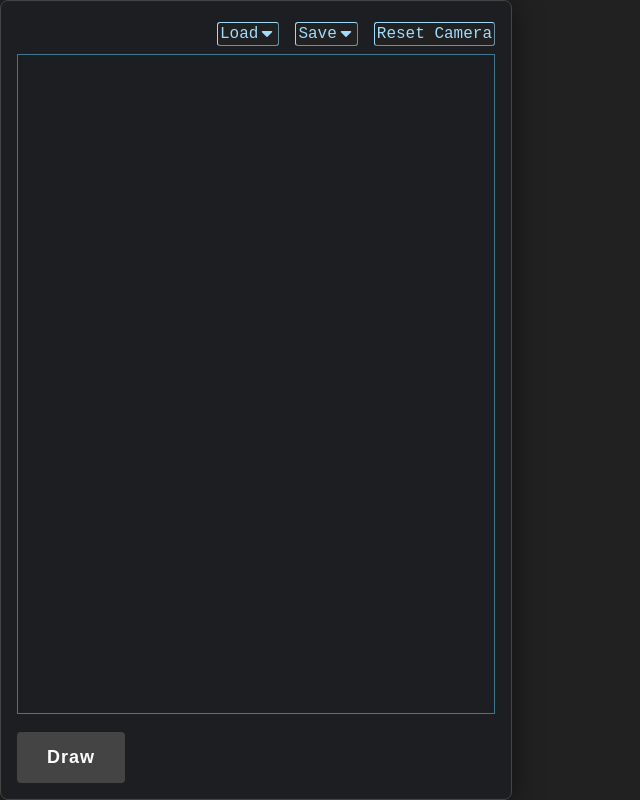
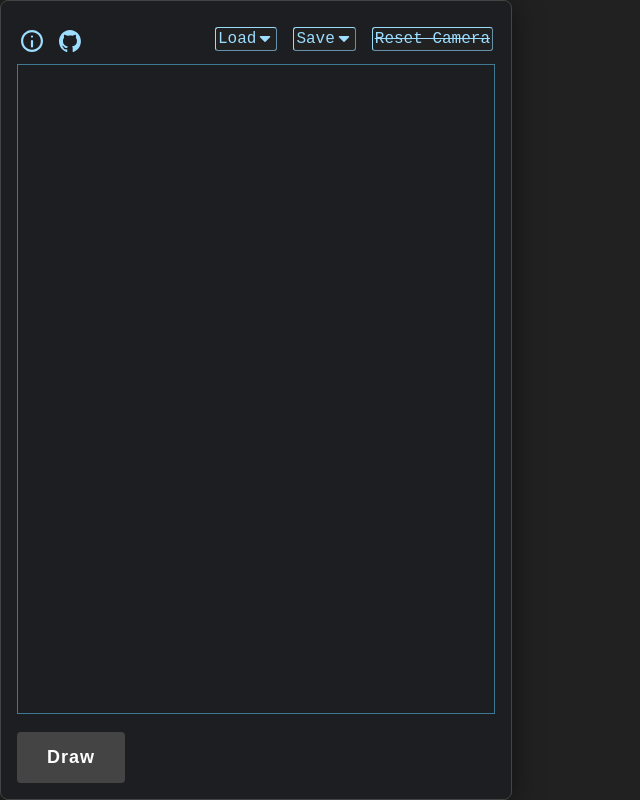
Before and after one commit to slaimon/cryxtels-editor, a plain HTML site: page index.html in a window 1280 px wide. Shown: the whole page, without its empty margins (0-640 px from the left). Drawn offline with nearby package versions, Linux system fonts and the light colour scheme.

Commit message:
Added repo link, editor now opens on gyro

```diff
--- a/base.css
+++ b/base.css
@@ -60,7 +60,20 @@ div.editor_menubar {
 
     display: flex;
     flex-direction: row;
-    justify-content: flex-end;
+    justify-content: space-between;
+    gap: 1em;
+
+    padding: 0px 1px;
+    margin: 5px 1px;
+}
+
+div.editor_menu_segment {
+    width:min-content;
+
+    display: flex;
+    flex-direction: row;
+    justify-content: flex-start;
+    align-items: center;
     gap: 1em;
 
     padding: 0px 1px;
@@ -200,6 +213,14 @@ div.editor_menubar {
     background-color: var(--dropdown-element-active);
 }
 
+.editor_menu_icon {
+    height: 22px;
+    width: 22px;
+    display: flex;
+    justify-content: center;
+    filter: brightness(0) saturate(100%) invert(75%) sepia(51%) saturate(347%) hue-rotate(172deg) brightness(101%) contrast(99%);
+}
+
 .dropdown_icon {
     height: 18px;
     width: auto;
--- a/index.html
+++ b/index.html
@@ -19,6 +19,13 @@
     <div id="main" class="main">
         <div class="editor_wrapper">
             <div class="editor_menubar">
+                <div id=right_menu class="editor_menu_segment">
+                    <img class=editor_menu_icon src="./icons/info.svg" alt="Get help">
+                    <a class=editor_menu_icon href="https://github.com/slaimon/cryxtels-editor">
+                        <img src="./icons/github.svg" alt="View the repository on github">
+                    </a>
+                </div>
+                <div id=left_menu class="editor_menu_segment">
                     <div class="editor_menu dropdown_menu">
                         <button id="load_btn" class="editor_menubtn dropdown_btn">
                             Load
@@ -38,13 +45,14 @@
                         </button>
                         <div id="save_dropdown" class="popup dropdown_content">
                             <ul class="nobullet">
-                            <li id="copy_btn" class="dropdown_option noselect">Compile and Copy</li>
+                                <li id="copy_btn" class="dropdown_option noselect"><s>Compile and Copy</s></li>
                                 <li id="download_btn" class="dropdown_option noselect">Export .OBJ Mesh</li>
                             </ul>
                         </div>
                     </div>
                     <div class="editor_menu">
-                    <button id="reset_btn" class="editor_menubtn">Reset Camera</button>
+                        <button id="reset_btn" class="editor_menubtn"><s>Reset Camera</s></button>
+                    </div>
                 </div>
             </div>
             <div class="editor_body">
@@ -134,6 +142,9 @@
         downloadBlob(`${currentModel.name}.obj`, blob);
     }
 
+    textarea.value = "NAME = Gyroscope;\nAUTHOR = FOTTIFOH;\n\nTYPE 0;\ndock, -150, 0, 0, 200, 200;\nrectangle, 0, 0, 0, 200, 200, 1;\ndetail;\nline, 0, -200, 0, 0, 200, 0;\ndetail;\nellipse, 0, 0, 0, 300, 300, 0, 4, EAST-WEST VERT. CIRCLE;\nellipse, 0, 0, 0, 300, 300, 1, 4, HORIZONTAL CIRCLE;\nellipse, 0, 0, 0, 300, 300, 2, 4, NORTH-SOUTH VERT. CIRCLE;\nrectangle, 0, -200, 0, 20, 20, 1, UPPER SQUARE;\nrectangle, 0, 200, 0, 20, 20, 1, LOWER SQUARE;\ndetail;\ndotted ellipse, 0, 0, 0, 50, 50, 0, 10, CIRCULAR THINGY 1;\ndotted ellipse, 0, 0, 0, 50, 50, 1, 10, CIRCULAR THINGY 2;\ndotted ellipse, 0, 0, 0, 50, 50, 2, 10, CIRCULAR THINGY 3;\ntext, -15, 200, -15, 0.8, -1, 90, 0, GYROSCOPE;\ntext, -180, 0, -180, 3, -3, 90, 0, DOCK_HERE_PLEASE;\ntext, -15, -200, 0, 1, -1, 90, 0, %d;\ntotal mass, 40000;\nendpixel;";
+    runDefinition();
+
     editor_btn.addEventListener("click", runDefinition);
     download_btn.addEventListener("click", downloadOBJ);
 </script>
```
Also changed, not shown: icons/github.svg (added), icons/info.svg (added). Lines whose indentation alone changed are shown as unchanged.
